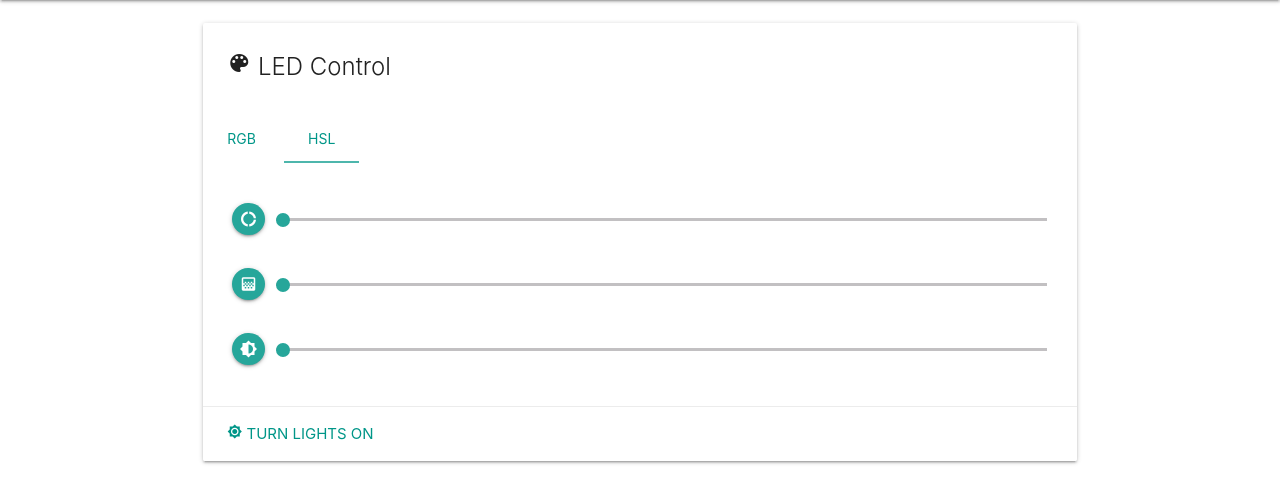
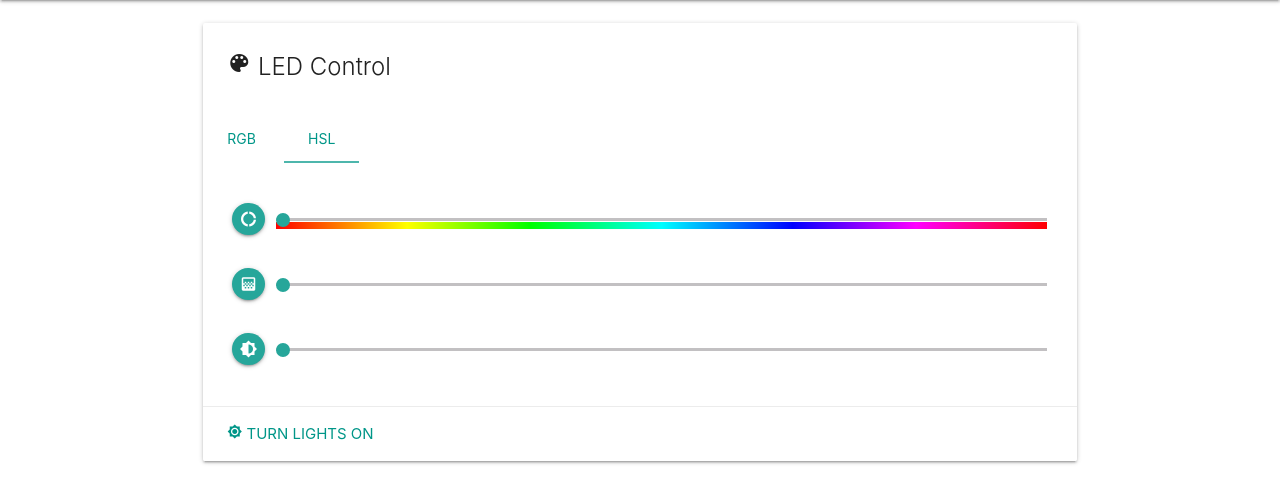
Before and after one commit to majorpeter/puha-manager, a Flask app: template templates/index.html in a window 1280 px wide, after a click on "HSL". Shown: the part 64-565 px from the top of the page. Run offline with Flask 2, Linux system fonts and the light colour scheme; the template is opened without the code that fills it, so the values that code supplies are empty.

Commit message:
added hue gradient to slider

```diff
--- /dev/null
+++ b/static/css/style.css
@@ -0,0 +1,14 @@
+div.hue-gradient {
+    background: linear-gradient(to right, #ff0000 0%, #ffff00 17%, #00ff00 33%, #00ffff 50%, #0000ff 67%, #ff00ff 83%, #ff0000 100%);
+}
+
+div#led-tune-hsl div.slider-decoration {
+    height: 0px;
+    position: relative;
+    top: 16px;
+}
+
+div#led-tune-hsl div.hue-gradient {
+    height: 12px;
+    border: 1px solid white;
+}
--- a/templates/index.html
+++ b/templates/index.html
@@ -6,6 +6,7 @@
     <link href="https://fonts.googleapis.com/icon?family=Material+Icons" rel="stylesheet">
     <link type="text/css" rel="stylesheet" href="static/css/materialize.min.css" media="screen,projection"/>
     <link type="text/css" rel="stylesheet" href="static/css/materialize_patch.css" media="screen,projection"/>
+    <link type="text/css" rel="stylesheet" href="static/css/style.css" media="screen,projection"/>
     <meta name="viewport" content="width=device-width, initial-scale=1.0"/>
     <script type="text/javascript" src="static/js/jquery-3.3.1.min.js"></script>
     <script type="text/javascript" src="static/js/application.js"></script>
@@ -72,6 +73,7 @@
                                     <tr><td style="width: 1%;" title="Hue">
                                         <a class="btn-floating btn-small"><i class="material-icons">donut_large</i></a>
                                     </td><td>
+                                        <div class="slider-decoration"><div class="hue-gradient"></div></div>
                                         <p class="range-field">
                                             <input type="range" id="led-hue" min="0" max="100" value="0"/>
                                         </p>
```
